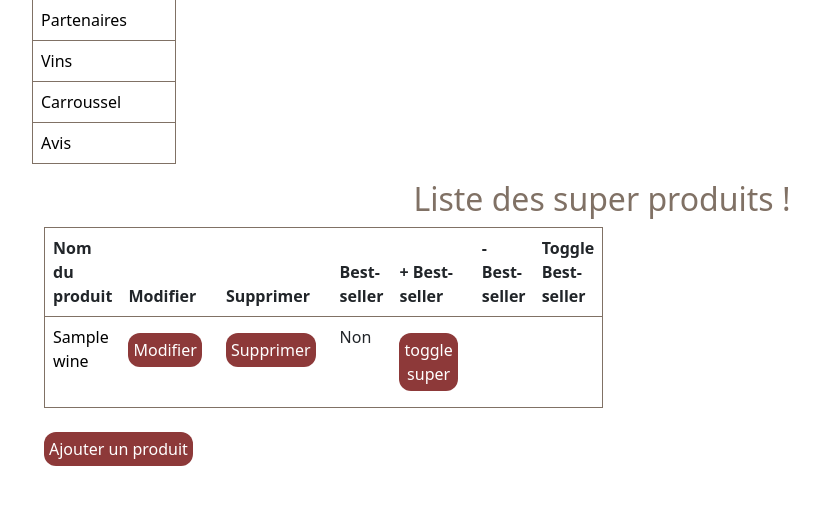
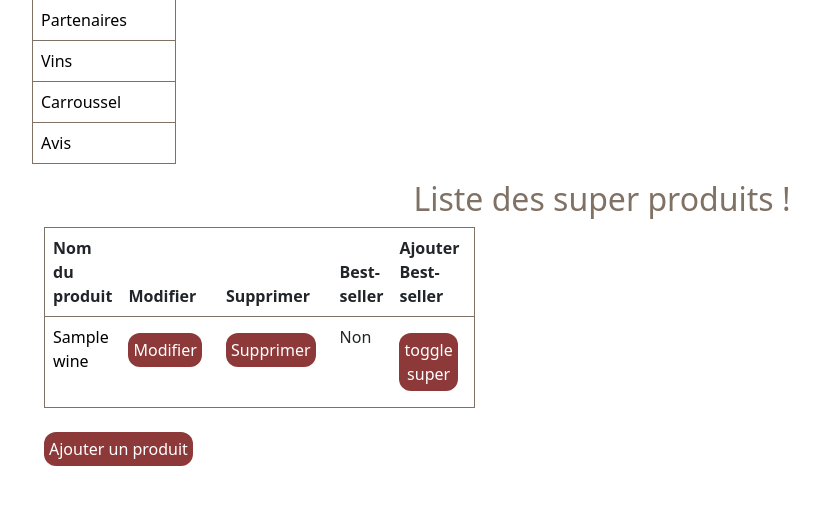
Before and after one commit to WildCodeSchool/2022_09_PHP_Lyon_Vin_sur_Vin, a PHP site: template src/View/Wine/list.html.twig in a window 1280 px wide. Shown: the part 198-703 px from the top of the page, without its empty margins (38-857 px from the left). Run offline with PHP 8.4, Linux system fonts and the light colour scheme; the template is opened without the code that fills it: most values are stand-ins (such as "Sample title", 1, 10 or a date in 2020); some libraries are stand-ins or nearby versions.

Commit message:
modified list wine

```diff
--- a/src/View/Wine/list.html.twig
+++ b/src/View/Wine/list.html.twig
@@ -13,9 +13,7 @@
 					<th>Modifier</th>
 					<th>Supprimer</th>
 					<th>Best-seller</th>
-					<th>+ Best-seller</th>
-					<th>- Best-seller</th>
-					<th>Toggle Best-seller</th>
+					<th>Ajouter Best-seller</th>
 
 				</tr>
 			</thead>
```
